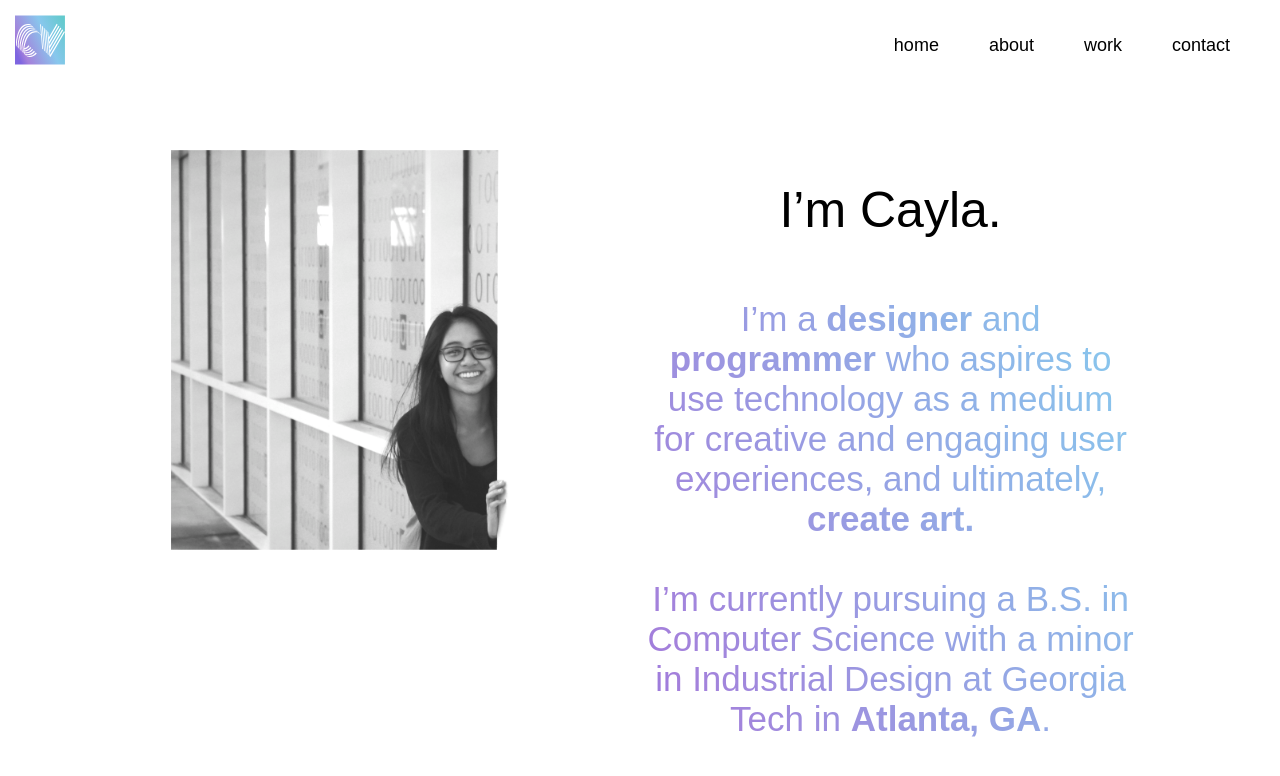
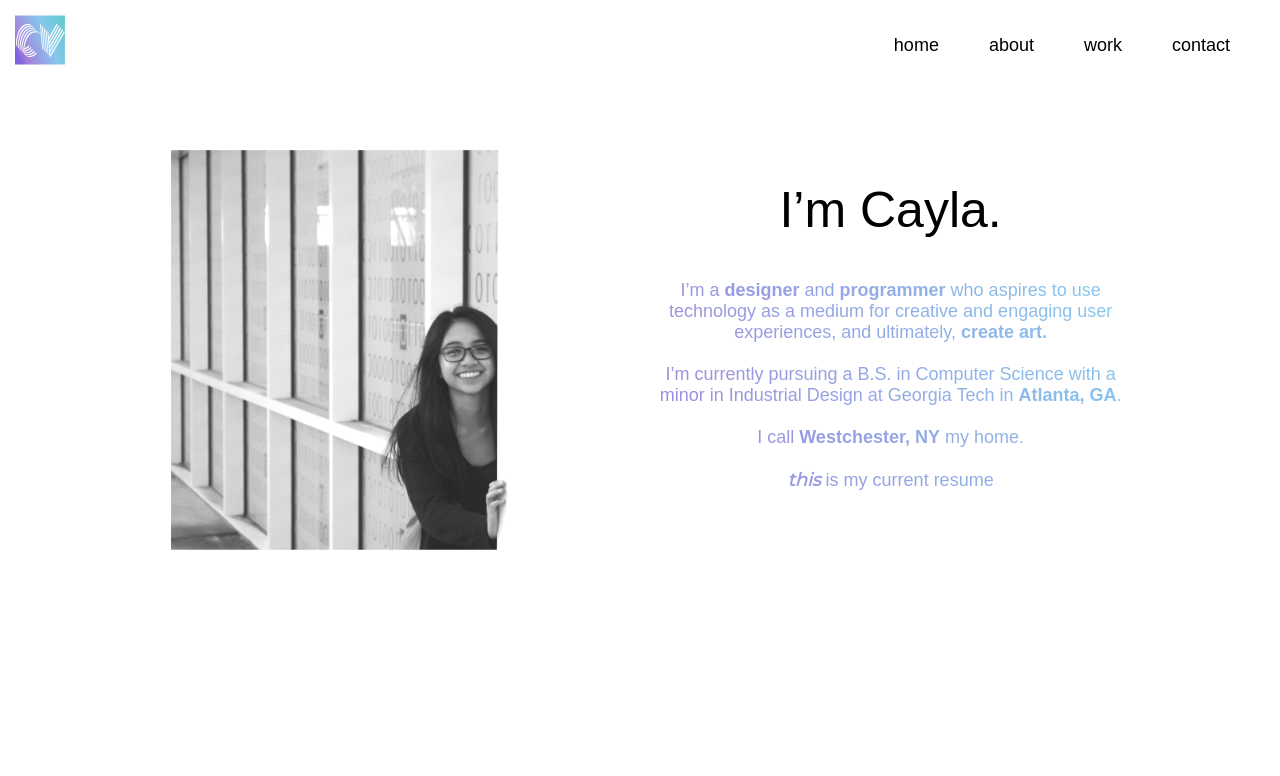
Before and after one commit to CaylaVinzons/CaylaVinzons.github.io, a plain HTML site: page about.html in a window 1280 px wide. Shown: the top 776 px of the page. Drawn offline with nearby package versions, Linux system fonts and the light colour scheme.

Commit message:
bug fixes

```diff
--- a/style.css
+++ b/style.css
@@ -204,6 +204,9 @@
     font-size: 80px;
     padding:20px;
 }
+.description {
+    font-size:35px;
+}
 @media only screen and (min-width:1000px){
     .title {
         font-size: 50px;
@@ -212,6 +215,9 @@
         font-size: 30px;
         font-family: 'Montserrat-Light',sans-serif;
     }
+    .description {
+        font-size:18px;
+    }
 }
 .subtitle {
     font-size:30px;
@@ -219,9 +225,6 @@
 .listtitle {
     font-size:90px;
     padding:45px;
-}
-.description {
-    font-size:35px;
 }
 .open {
     font-family: 'Open Sans - Light',sans-serif;
```
Also changed, not shown: techxjoy.html (+3 -3 lines).
